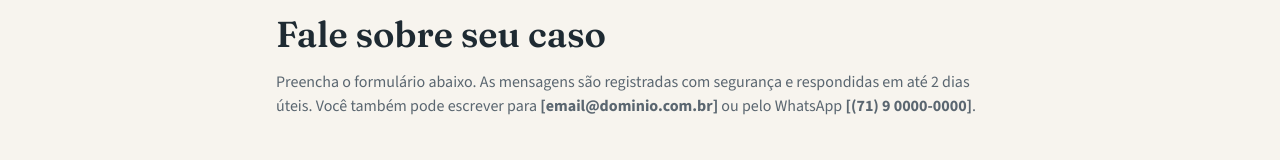
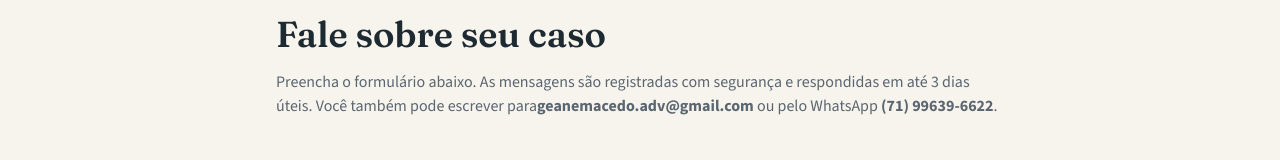
Before and after one commit to geanemacedoadv-design/blog, a Next.js app: page /contato in a window 1280 px wide. Shown: the part 166-326 px from the top of the page. Built offline with nearby package versions, Linux system fonts and the light colour scheme.

Commit message:
Update page.tsx

```diff
--- a/app/contato/page.tsx
+++ b/app/contato/page.tsx
@@ -13,8 +13,8 @@
       <h1 className="font-display text-4xl font-semibold mb-4">Fale sobre seu caso</h1>
       <p className="text-grafite mb-10">
         Preencha o formulário abaixo. As mensagens são registradas com segurança e
-        respondidas em até 2 dias úteis. Você também pode escrever para
-        <strong> [email@dominio.com.br]</strong> ou pelo WhatsApp <strong>[(71) 9 0000-0000]</strong>.
+        respondidas em até 3 dias úteis. Você também pode escrever para
+        <strong>geanemacedo.adv@gmail.com</strong> ou pelo WhatsApp <strong>(71) 99639-6622</strong>.
       </p>
       <ContactForm />
       <p className="mt-8 text-xs text-grafite">
```
